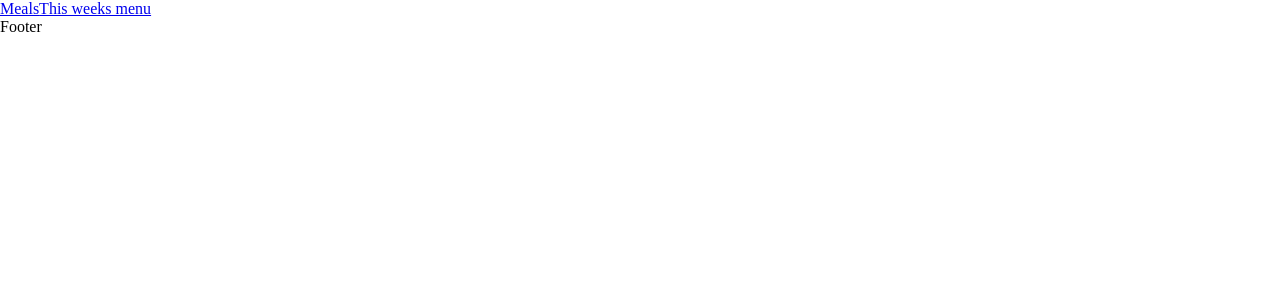
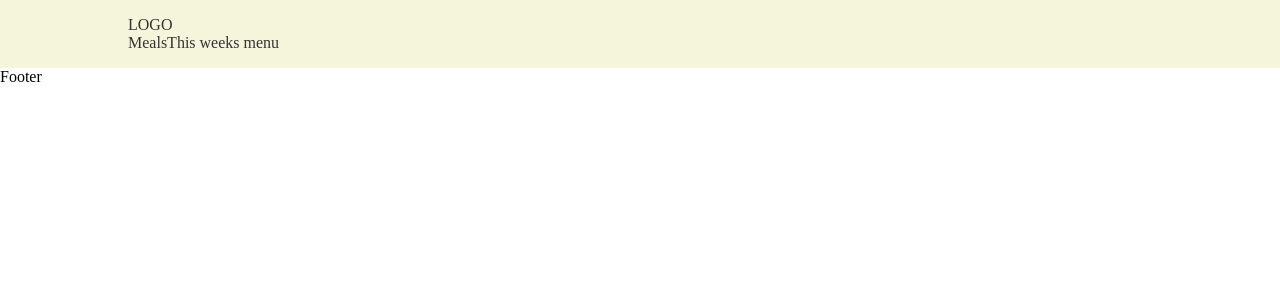
Before and after one commit to johanssonfridamaria/meals-of-the-week-app, a Vue app: page / in a window 1280 px wide. Shown: the top 300 px of the page. Built offline with nearby package versions, Linux system fonts and the light colour scheme.

Commit message:
added styling

```diff
--- a/src/components/Navigation/Navbar.vue
+++ b/src/components/Navigation/Navbar.vue
@@ -1,8 +1,11 @@
 <template>
-  <nav>
-    <div>
-      <router-link to="/">Meals</router-link>
-      <router-link to="/menu">This weeks menu</router-link>
+  <nav class="navbar">
+    <div class="container">
+      <router-link class="nav-link" to="/">LOGO</router-link>
+      <div class="">
+        <router-link class="nav-link" to="/">Meals</router-link>
+        <router-link class="nav-link" to="/menu">This weeks menu</router-link>
+      </div>
     </div>
   </nav>
 </template>
@@ -10,9 +13,16 @@
 <script>
 export default {
   name: 'Navbar',
-}
+};
 </script>
 
-<style>
-
+<style scoped>
+.navbar{
+  background-color: beige;
+  padding: 1rem 0;
+}
+.nav-link {
+  text-decoration: none;
+  color: #333;
+}
 </style>
```
